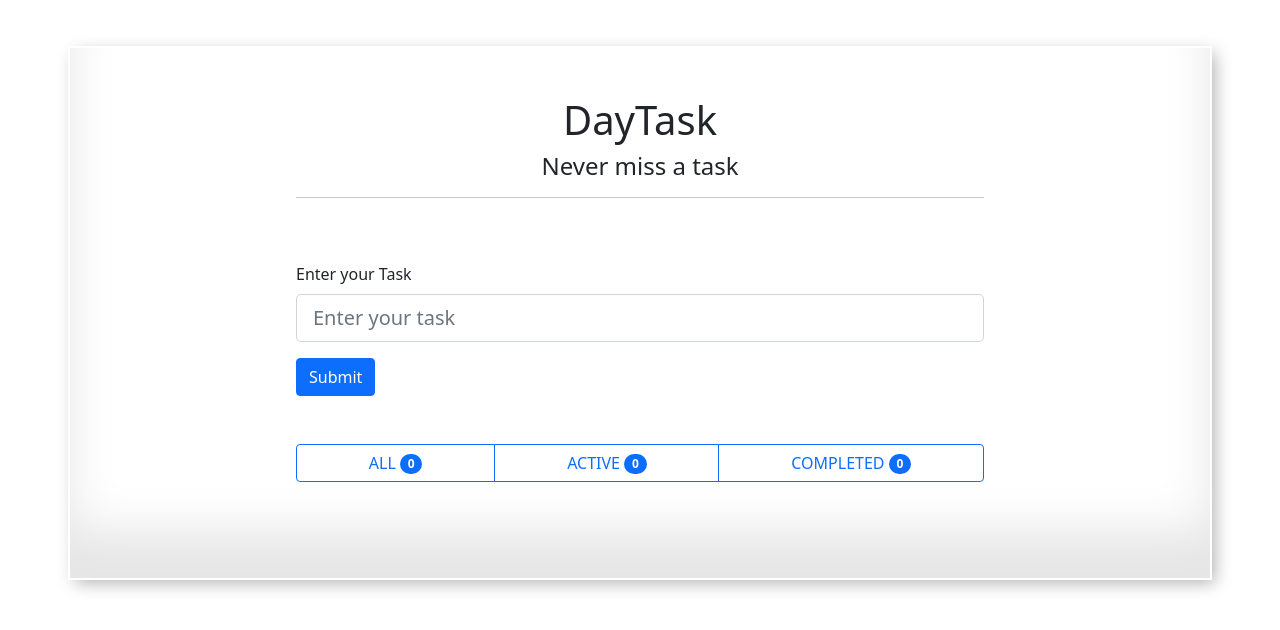
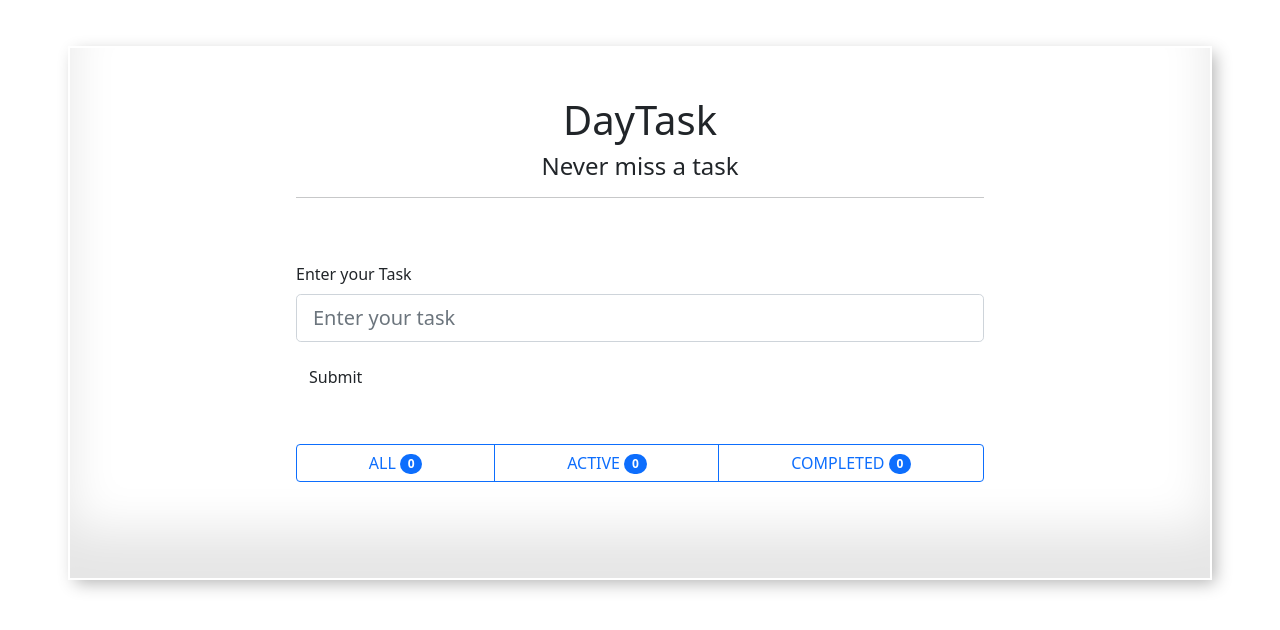
Before and after one commit to rodolphonapoleon/todo-app, a React (Create React App) app: page / in a window 1280 px wide. Shown: the top 630 px of the page. Built offline with nearby package versions, Linux system fonts and the light colour scheme.

Commit message:
added style

```diff
--- a/src/App.css
+++ b/src/App.css
@@ -3,3 +3,24 @@
   box-shadow: inset 0 -3em 3em rgba(0, 0, 0, 0.1), 0 0 0 2px rgb(255, 255, 255),
     0.3em 0.3em 1em rgba(0, 0, 0, 0.3);
 }
+
+hr {
+  border: 2px #067ead solid;
+  margin: 2rem auto;
+  opacity: 1;
+}
+
+/* .divider {
+  background-color: #067ead;
+  width: 100%;
+  height: 10px;
+  margin: 2rem 0;
+} */
+.btn-flat {
+  color: white;
+  background-color: orange;
+}
+.btn-flat:hover {
+  background-color: red;
+  color: white;
+}
--- a/src/components/FormInput.js
+++ b/src/components/FormInput.js
@@ -27,7 +27,7 @@ export default function FormInput(props) {
           value={name}
         />
       </Form.Group>
-      <Button variant="primary" type="submit">
+      <Button variant="flat" type="submit">
         Submit
       </Button>
     </Form>
```
